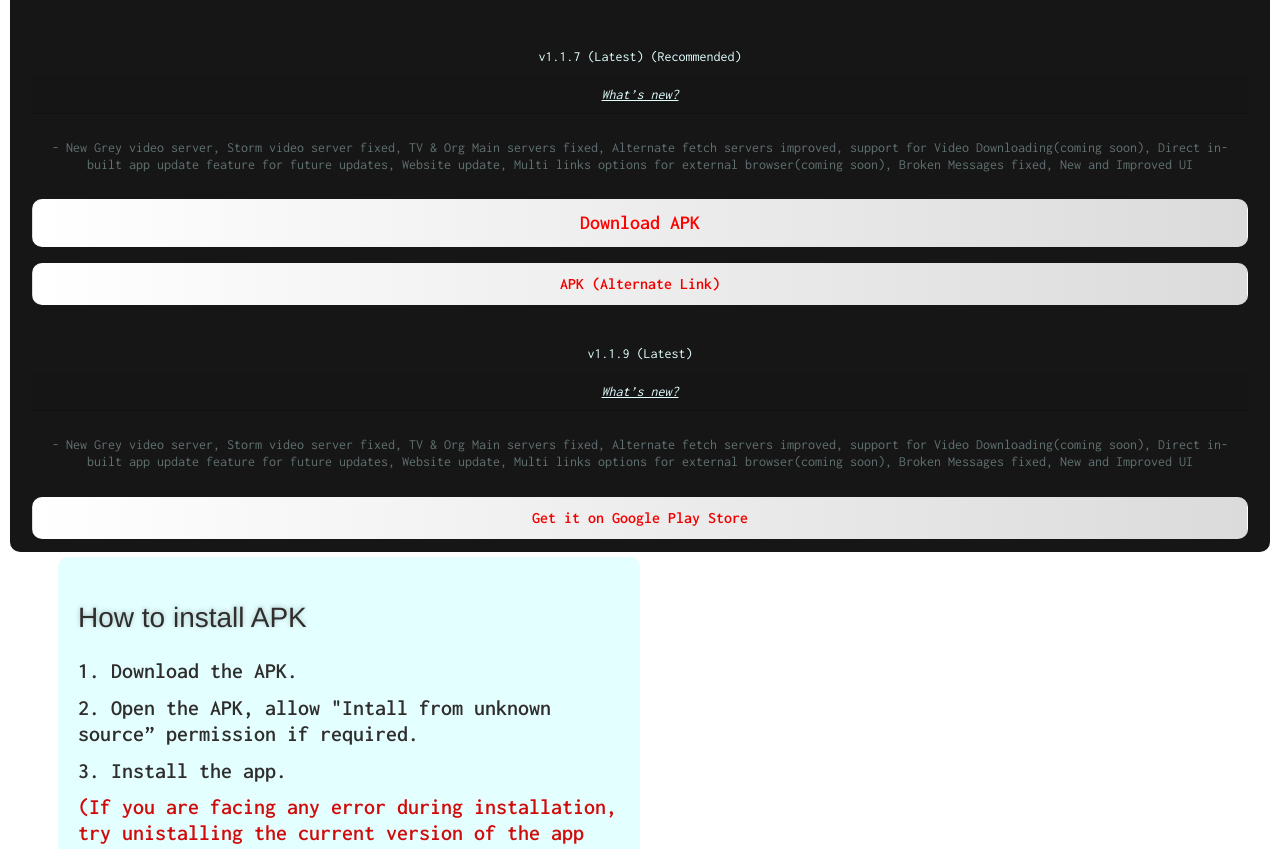
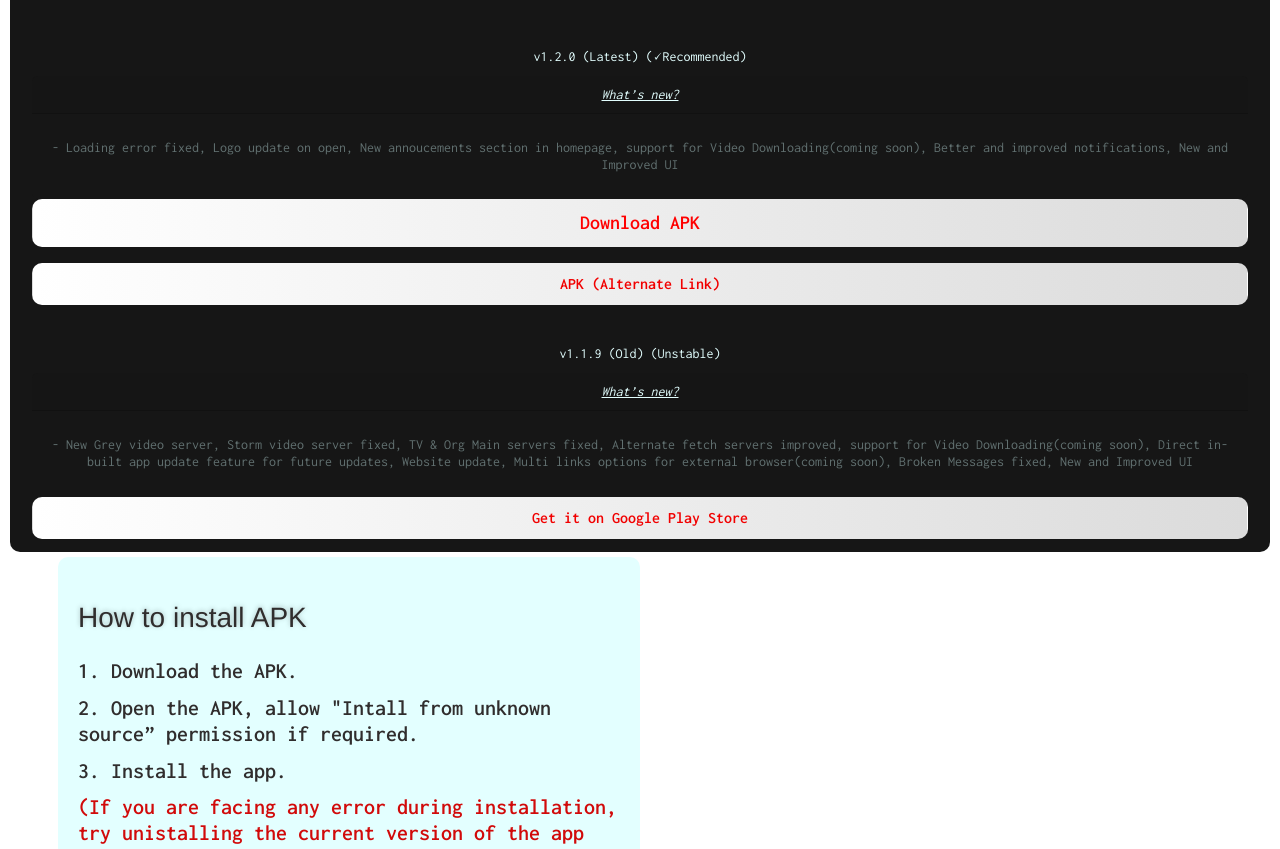
Before and after one commit to amzanime/animeprime, a plain HTML site: page index.html in a window 1280 px wide. Shown: the part 2211-3060 px from the top of the page. Drawn offline with Linux system fonts and the light colour scheme.

Commit message:
Update index 120.html

```diff
--- a/index.html
+++ b/index.html
@@ -88,7 +88,7 @@
 				<div class="extnamediv">
 							<div class="text-center">
 								<h3 class="mb-4 mt-4 text-center mx-auto d-block text-lg-center text1 tc-6949 h3-style mt-lg-3 mb-lg-3">
-									v1.1.7 (Latest) (Recommended)
+									v1.2.0 (Latest) (🗸Recommended)
 								</h3>
 								<div id="accordion-1151">
 									<div class="card border-0 bgc-2707">
@@ -98,20 +98,20 @@
 										<div id="accordion-1151-item-1" class="collapse show" aria-labelledby="heading1" data-bs-parent="#accordion-1151">
 											<div class="card-body">
 												<h3 class="mb-4 mt-4 text-center mx-auto d-block text-lg-center text1 h3-style tc-2752 mt-lg-1 mb-lg-1">
-													- New Grey video server, Storm video server fixed, TV &amp; Org Main servers fixed, Alternate fetch servers improved, support for Video Downloading(coming soon), Direct in-built app update feature for future updates, Website update, Multi links options for external browser(coming soon), Broken Messages fixed, New and Improved UI
+													- Loading error fixed, Logo update on open, New annoucements section in homepage, support for Video Downloading(coming soon), Better and improved notifications, New and Improved UI
 												</h3>
 											</div>
 										</div>
 									</div>
-								</div><a href="https://sendgb.com/c5yT21eSRsr" class="btn buttontype1 btn-lg w-100 btn-d butt1" target="_blank">Download APK</a>
+								</div><a href="https://sendgb.com/jZkS7pEIXdb" class="btn buttontype1 btn-lg w-100 btn-d butt1" target="_blank">Download APK</a>
 								<div class="text-lg-center mt-lg-3 text-start  mt-2">
-								</div><a href="https://files.catbox.moe/efb7ug.apk" class="btn buttontype1 w-100 btn-d butt2 btn-lg" target="_blank">APK (Alternate Link)</a>
+								</div><a href="https://files.catbox.moe/6two2k.apk" class="btn buttontype1 w-100 btn-d butt2 btn-lg" target="_blank">APK (Alternate Link)</a>
 								<div class="text-lg-center mt-lg-3 text-start  mt-2">
 								</div>
 								<div class="divider-h divider-bloc-4-style">
 								</div>
 								<h3 class="mb-4 mt-4 text-center mx-auto d-block text-lg-center text1 tc-6949 h3-style mt-lg-3 mb-lg-3">
-									v1.1.9 (Latest)
+									v1.1.9 (Old) (Unstable)
 								</h3>
 								<div id="accordion-23920">
 									<div class="card border-0 bgc-2707">
```
